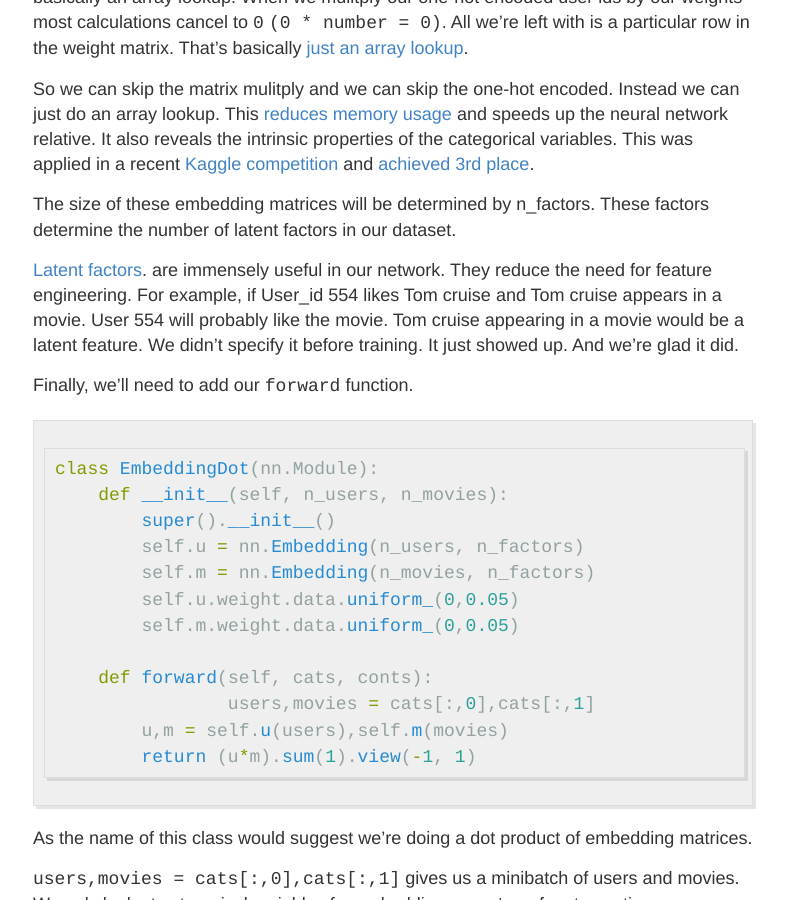
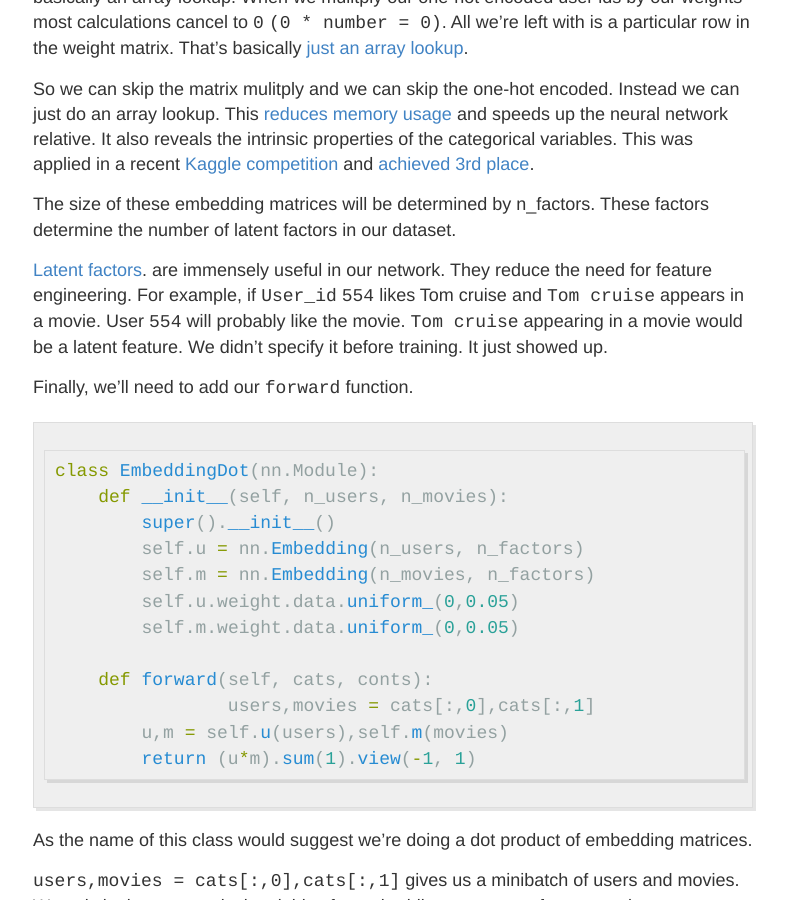
Before and after one commit to neelriyer/neelriyer.github.io, a Jekyll site: the page built from _posts/2020-07-12-Recommendation-System-in-Pytorch.md, in a window 1280 px wide and 900 px high, scrolled down 2802 px. Shown: the whole window, without its empty margins (247-1034 px from the left). Built offline with Jekyll 4.4.1, drawn with Linux system fonts in a browser that asks for light colours.

Commit message:
collab_filtering_post

```diff
--- a/_posts/2020-07-12-Recommendation-System-in-Pytorch.md
+++ b/_posts/2020-07-12-Recommendation-System-in-Pytorch.md
@@ -84,7 +84,7 @@
 
 The size of these embedding matrices will be determined by n_factors. These factors determine the number of latent factors in our dataset.
 
-[Latent factors](https://en.wikipedia.org/wiki/Latent_variable). are immensely useful in our network. They reduce the need for feature engineering. For example, if User_id 554 likes Tom cruise and Tom cruise appears in a movie. User 554 will probably like the movie. Tom cruise appearing in a movie would be a latent feature. We didn't specify it before training. It just showed up. And we're glad it did.
+[Latent factors](https://en.wikipedia.org/wiki/Latent_variable). are immensely useful in our network. They reduce the need for feature engineering. For example, if `User_id` `554` likes Tom cruise and `Tom cruise` appears in a movie. User `554` will probably like the movie. `Tom cruise` appearing in a movie would be a latent feature. We didn't specify it before training. It just showed up.
 
 
 Finally, we'll need to add our `forward` function.
```
